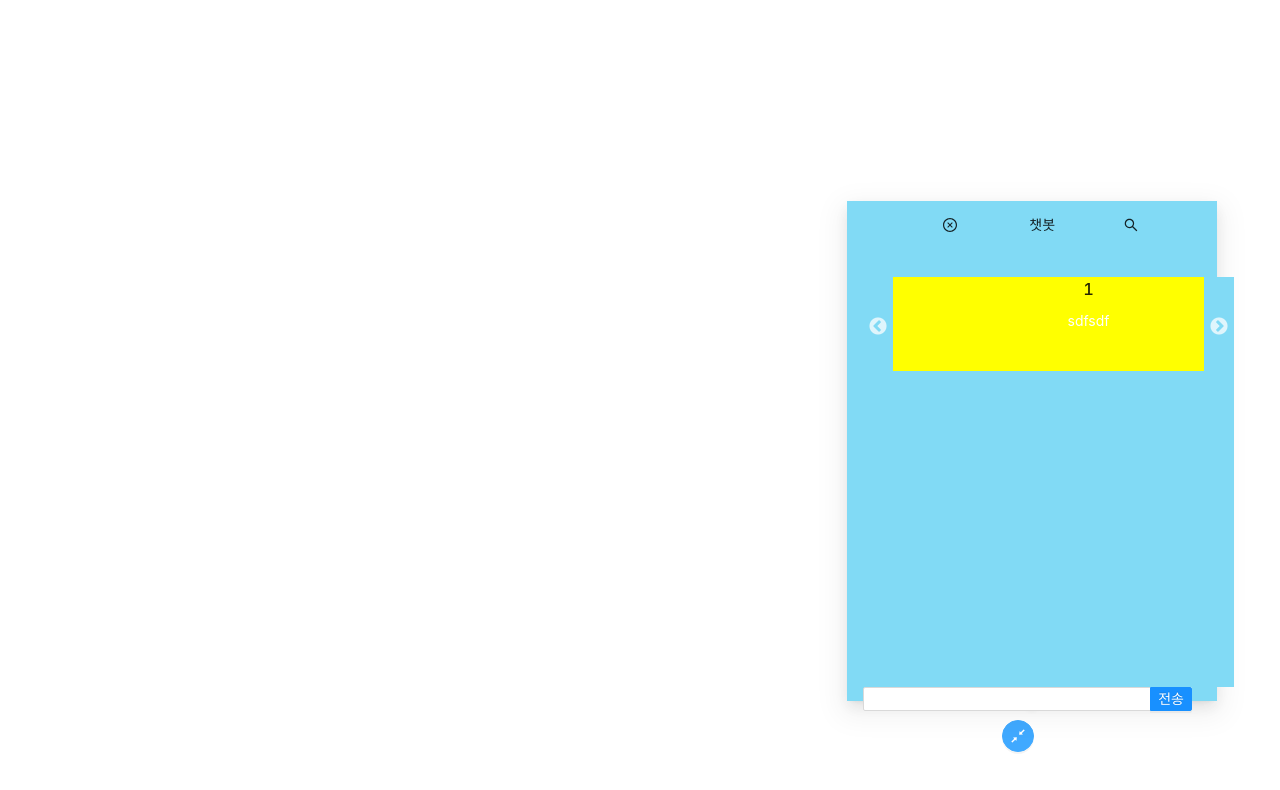
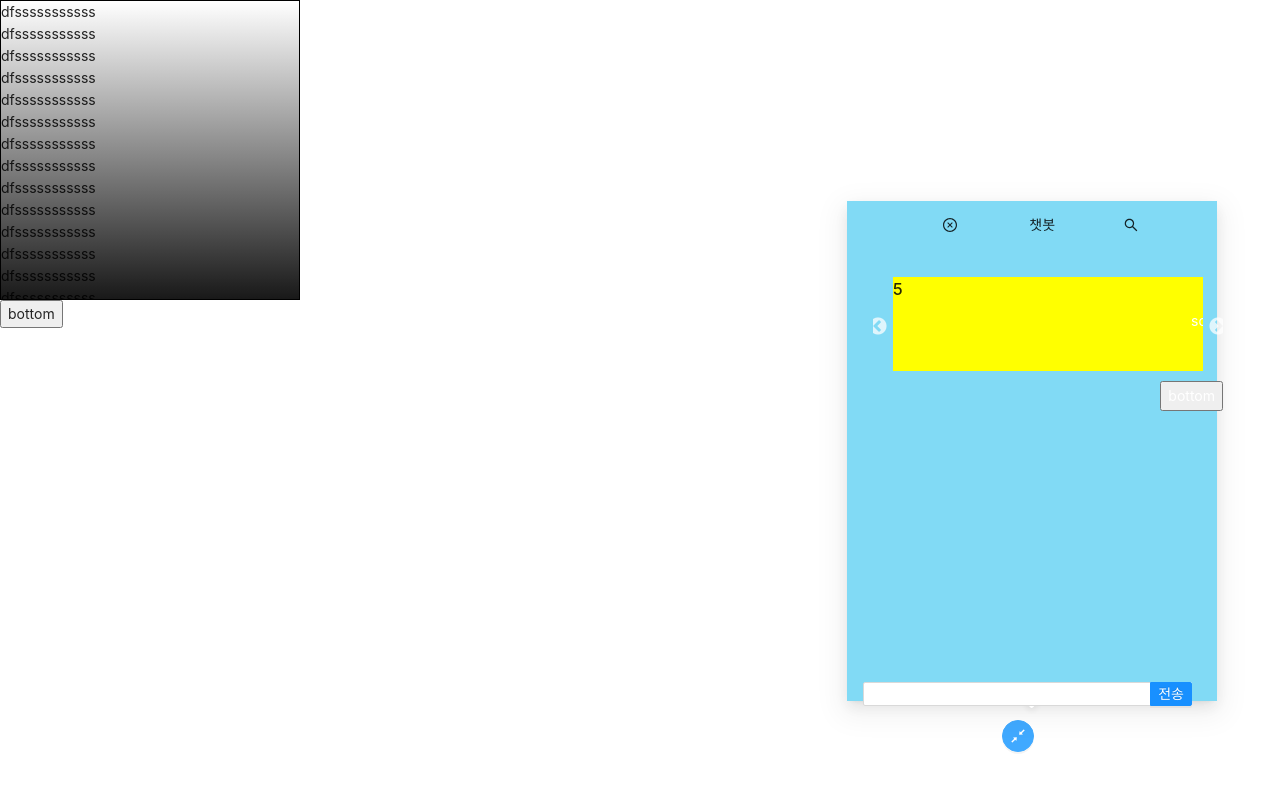
Before and after one commit to moonchanghee/Chat-bot, a React (Create React App) app: page / in a window 1280 px wide. Both pictures are taken after a click on the button 1018 px from the left and 736 px from the top of the page. Shown: the top 790 px of the page. Built offline with nearby package versions, Linux system fonts and the light colour scheme.

Commit message:
upload msg ui

```diff
--- a/package.json
+++ b/package.json
@@ -12,6 +12,7 @@
     "react": "^17.0.2",
     "react-dom": "^17.0.2",
     "react-icons": "^4.2.0",
+    "react-redux": "^7.2.4",
     "react-scripts": "4.0.3",
     "react-slick": "^0.28.1",
     "slick-carousel": "^1.8.1",
--- a/src/component/chatbot/Card.js
+++ b/src/component/chatbot/Card.js
@@ -10,11 +10,10 @@ const Card = () => {
         speed: 200,
         slidesToShow: 1,
         slidesToScroll: 1,
-
       };
 
       return (
-          <div style ={{textAlign :"center"}}>
+          <div className = "cardListItem">
         <Slider {...settings} >
         <div>
         <h3 >1</h3>
--- a/src/component/chatbot/Card.scss
+++ b/src/component/chatbot/Card.scss
@@ -14,3 +14,17 @@
 
     background-color: yellow;
 }
+
+// .slick-list{
+//     width: 250px;
+// }
+
+.cardListItem {
+    text-align: "center";
+    width :"290px";
+    margin-left: "10px";
+}
+
+.slick-arrow slick-prev{
+    margin-left: 200px;
+}
--- a/src/component/chatbot/Message.js
+++ b/src/component/chatbot/Message.js
@@ -1,4 +1,4 @@
-import React, {useState, useContext} from 'react';
+import React, {useState,useRef, useContext} from 'react';
 import { List, Icon, Avatar } from 'antd';
 import MsgContext from '../../context/MessageContext'
 import Cards from './Card'
@@ -6,26 +6,20 @@ import "./Message.scss"
 import { UserOutlined } from '@ant-design/icons';
 const Message = () => {
   const value = useContext(MsgContext)
+  const boxs = useRef()
+    // const AvatarSrc = props.who ==='bot' ? <Icon type="robot" /> : <Icon type="smile" />
+    const scrollToBottom = () => {
+      const { scrollHeight, clientHeight } = boxs.current;
 
-    // const AvatarSrc = props.who ==='bot' ? <Icon type="robot" /> : <Icon type="smile" />
+      boxs.current.scrollTop = scrollHeight - clientHeight;
+      }
+
 
     return (
-        <div>
-   {/**<List
-    itemLayout="horizontal"
-    dataSource={value.state.msgList}
-    renderItem={e => (
-      <List.Item>
-        <List.Item.Meta
-          description={e}
-          avatar={<Avatar src="https://zos.alipayobjects.com/rmsportal/ODTLcjxAfvqbxHnVXCYX.png" />}
-        />
-      </List.Item>
-    )}
-    /> **/}
-   <Cards/>
-
-  <section>
+      <>
+    <div className = "testClass" ref = {boxs} >
+    <Cards/>
+   <button onClick={scrollToBottom}>bottom</button>
 {/**<div className="from-them">
   <p>C..</p>
   </div>**/}
@@ -42,14 +36,13 @@ const Message = () => {
   </div>
   <div className="clear"></div>
   <div className="from-them">
-  <p>sdfsdㄴffㄴfdsf</p>
+  <p>saaaassssssssssssssssssssssaaassssssssssssssssa</p>
 
 </div>
   </div>
 )}
-</section>
         </div>
-
+        </>
     );
 };
 
--- a/src/component/chatbot/Message.scss
+++ b/src/component/chatbot/Message.scss
@@ -28,6 +28,7 @@ section div {
   color: white;
   background: #0B93F6;
   border-radius: 25px;
+  max-width: 200px;
   float: right;
 }
 .from-me:before {
@@ -69,24 +70,26 @@ section div {
 //   }
 
 .from-them {
+  float: left;
   position: relative;
   padding: 2px 20px;
   background: #E5E5EA;
   border-radius: 25px;
+  max-width: 200px;
   color: black;
-  float: left;
+  text-align: left;
 }
-.from-them:before {
-  content: "";
-  position: absolute;
-  z-index: 2;
-  bottom: -2px;
-  left: -7px;
-  height: 20px;
-  border-left: 20px solid black;
-  border-bottom-right-radius: 16px 14px;
-  -webkit-transform: translate(0, -2px);
-}
+// .from-them:before {
+//   content: "";
+//   position: absolute;
+//   z-index: 2;
+//   bottom: -2px;
+//   left: -7px;
+//   height: 20px;
+//   border-left: 20px solid black;
+//   border-bottom-right-radius: 16px 14px;
+//   -webkit-transform: translate(0, -2px);
+// } //챗봇 말꼬리 부분
 .from-them:after {
   content: "";
   position: absolute;
@@ -99,3 +102,16 @@ section div {
   border-bottom-right-radius: 10px;
   -webkit-transform: translate(-30px, -2px);
 }
+
+
+
+
+.testClass {
+  text-align: right;
+  overflow : auto ;
+  height : 400px;
+  width : 350px ;
+  // width : 100% ;
+  overflow-x: hidden;
+  // overflowX :
+}
--- a/src/component/content/Content.js
+++ b/src/component/content/Content.js
@@ -1,4 +1,4 @@
-import React,{useState} from 'react';
+import React,{useState,useRef,useEffect} from 'react';
 import {Layout,Input} from 'antd'
 import Messeage from '../chatbot/Message'
 import Headers from '../header/Header'
@@ -9,21 +9,16 @@ const Content = () => {
     const { Search } = Input;
     const [inputVal, setInputVal] = useState("")
 
+
     return (
         <div >
-{/**<div class="room-list-empty-room">
-        버튼을 눌러 해 보세요!
-    </div>**/}
-
-    <Layout >
+    <Layout  >
     <Header style={{backgroundColor : "#81DAF5" , width : "350px"}}><Headers/></Header>
-    <Content style ={{ textAlign : "right" , overflow : "scroll" , height : "410px", width : "371px" , overflowX : 'hidden'}}>
-    <Messeage/>
- </Content>
-
+    <Content>
+    <Messeage />
+    </Content>
   </Layout>
   <Footers/>
-
   </div>
     );
 };
--- a/src/page/mpage/MainPage.js
+++ b/src/page/mpage/MainPage.js
@@ -1,10 +1,53 @@
-import React from 'react';
+import React, {useRef}from 'react';
 import Button from '../../component/button/ButtonComponent'
 
 const MainPage = () => {
+    const box = useRef();
+
+    const scrollToBottom = () => {
+        console.log('box: ', box);
+        const { scrollHeight, clientHeight } = box.current;
+        console.log(scrollHeight, clientHeight, box.current.scrollTop);
+
+        box.current.scrollTop = scrollHeight - clientHeight;
+      };
+      const style = {
+        border: '1px solid black',
+        height: '300px',
+        width: '300px',
+        overflow: 'scroll',
+        position: 'relative'
+      };
+
+      const innerStyle = {
+        // width: '100%',
+        // height: '650px',
+        background: 'linear-gradient(white, black)'
+      };
     return (
         <div>
         <Button/>
+        <div style={style} ref={box}>
+        <div style={innerStyle}  >
+        dfsssssssssss<br/>
+        dfsssssssssss<br/>
+        dfsssssssssss<br/>
+        dfsssssssssss<br/>
+        dfsssssssssss<br/>
+        dfsssssssssss<br/>
+        dfsssssssssss<br/>
+        dfsssssssssss<br/>
+        dfsssssssssss<br/>
+        dfsssssssssss<br/>
+        dfsssssssssss<br/>
+
+        dfsssssssssss<br/>
+        dfsssssssssss<br/>
+        dfsssssssssss<br/>
+        dfsssssssssss<br/>
+        </div>
+      </div>
+      <button onClick={scrollToBottom}>bottom</button>
         </div>
     );
 };
```
Also changed, not shown: 1 other file (tests, documents, lock files or other folders).
